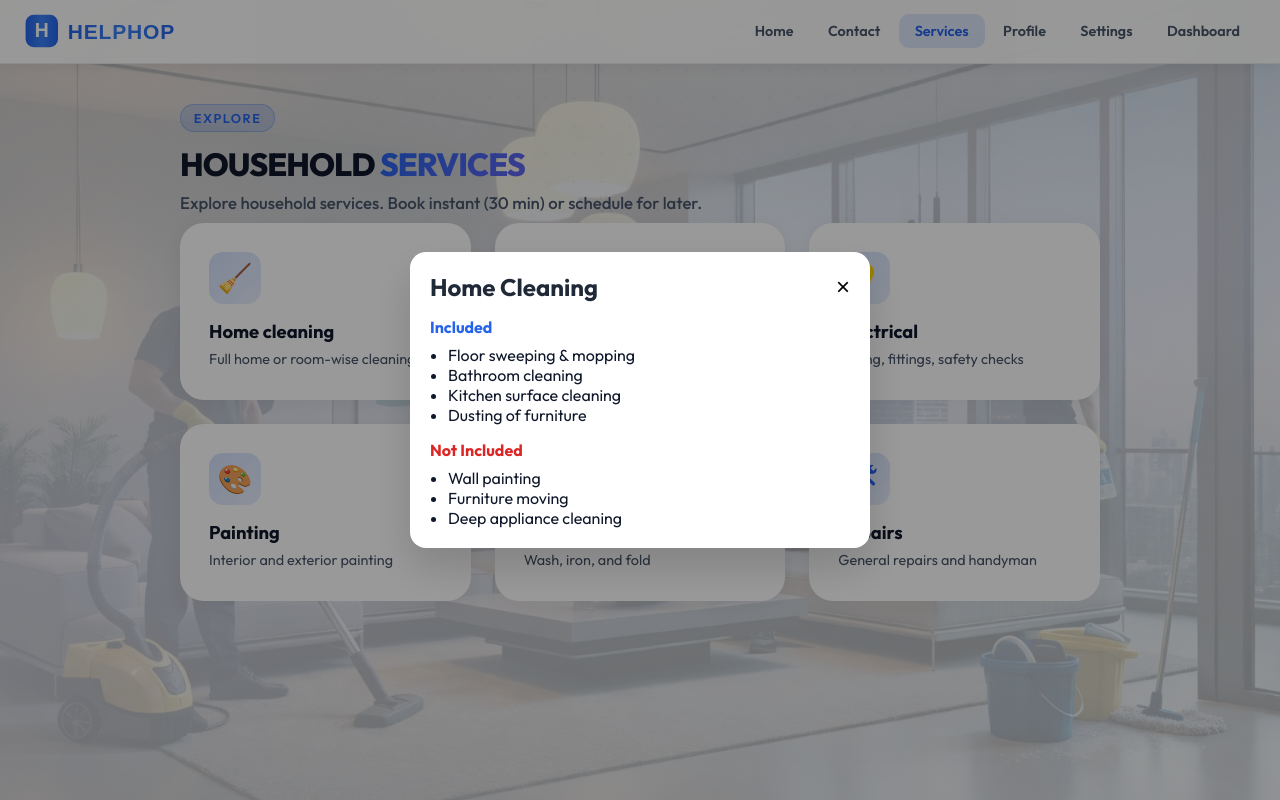
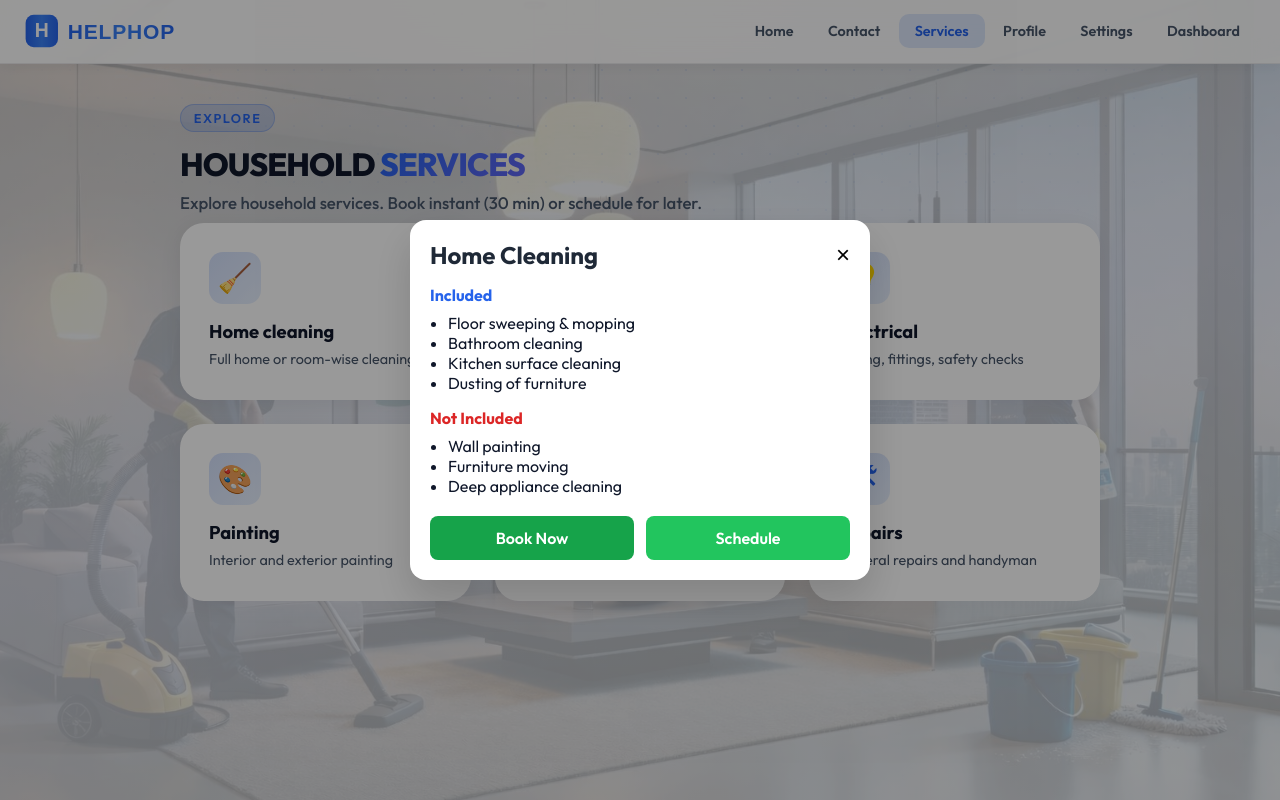
Before and after one commit to AnushkaSharma3105/HelpHop, a Django app: page /customer-services/ in a window 1280 px wide, after a click that opens the changed part. Run offline with Django 5.2, Linux system fonts and the light colour scheme.

Commit message:
book pages

```diff
--- a/project/helphop/static/helphop/css/card.css
+++ b/project/helphop/static/helphop/css/card.css
@@ -63,3 +63,35 @@
     opacity: 1;
   }
 }
+
+
+.modal-actions {
+  display: flex;
+  gap: 12px;
+  margin-top: 20px;
+}
+
+.action-btn {
+  flex: 1;
+  text-align: center;
+  padding: 12px 0;
+  border-radius: 8px;
+  font-weight: 600;
+  text-decoration: none;
+  transition: background 0.2s ease, transform 0.1s ease;
+}
+
+.book-btn {
+  background-color: #16a34a; /* green */
+  color: #fff;
+}
+
+.schedule-btn {
+  background-color: #22c55e; /* lighter green */
+  color: #fff;
+}
+
+.action-btn:hover {
+  transform: translateY(-1px);
+  filter: brightness(0.95);
+}
--- a/project/helphop/urls.py
+++ b/project/helphop/urls.py
@@ -14,4 +14,7 @@ urlpatterns = [
     path("verify/", verify_view, name="verify"),
     path("login/", login_view, name="login"),
     path("logout/", logout_view, name="logout"),
+    path("book-now/", views.book_now, name="book_now"),
+    path("schedule/", views.schedule, name="schedule"),
+
 ]
--- a/project/helphop/views.py
+++ b/project/helphop/views.py
@@ -161,3 +161,13 @@ def customer_services(request):
 # dashboard
 def customer_dashboard(request):
     return render(request, 'helphop/customer_dashboard.html')
+
+
+# book now
+def book_now(request):
+    return render(request, 'helphop/book_now.html')
+
+
+# schedule
+def schedule(request):
+    return render(request, 'helphop/schedule.html')
--- a/project/templates/helphop/customer_services.html
+++ b/project/templates/helphop/customer_services.html
@@ -1,6 +1,7 @@
 {% load static %}
 <!DOCTYPE html>
 <html lang="en">
+
 <head>
     <meta charset="UTF-8">
     <meta name="viewport" content="width=device-width, initial-scale=1.0">
@@ -9,6 +10,7 @@
     <link rel="stylesheet" href="{% static 'helphop/css/customer_pages.css' %}">
     <link rel="stylesheet" href="{% static 'helphop/css/card.css' %}">
 </head>
+
 <body class="customer-pages-page customer-services-page">
     <div class="page-bg">
         <div class="page-bg-gradient"></div>
@@ -46,43 +48,37 @@
         <!-- service grid -->
         <div class="services-grid">
 
-            <a href="javascript:void(0)" class="service-tile"
-                onclick="openModal('homeCleaningModal')">
+            <a href="javascript:void(0)" class="service-tile" onclick="openModal('homeCleaningModal')">
                 <span class="service-tile-icon-wrap"><span class="service-tile-icon">🧹</span></span>
                 <h3>Home cleaning</h3>
                 <p>Full home or room-wise cleaning</p>
             </a>
 
-            <a href="javascript:void(0)" class="service-tile"
-                onclick="openModal('plumbingModal')">
+            <a href="javascript:void(0)" class="service-tile" onclick="openModal('plumbingModal')">
                 <span class="service-tile-icon-wrap"><span class="service-tile-icon">🔧</span></span>
                 <h3>Plumbing</h3>
                 <p>Fixes, installations, maintenance</p>
             </a>
 
-            <a href="javascript:void(0)" class="service-tile"
-                onclick="openModal('electricalModal')">
+            <a href="javascript:void(0)" class="service-tile" onclick="openModal('electricalModal')">
                 <span class="service-tile-icon-wrap"><span class="service-tile-icon">💡</span></span>
                 <h3>Electrical</h3>
                 <p>Wiring, fittings, safety checks</p>
             </a>
 
-            <a href="javascript:void(0)" class="service-tile"
-                onclick="openModal('paintingModal')">
+            <a href="javascript:void(0)" class="service-tile" onclick="openModal('paintingModal')">
                 <span class="service-tile-icon-wrap"><span class="service-tile-icon">🎨</span></span>
                 <h3>Painting</h3>
                 <p>Interior and exterior painting</p>
             </a>
 
-            <a href="javascript:void(0)" class="service-tile"
-                onclick="openModal('laundryModal')">
+            <a href="javascript:void(0)" class="service-tile" onclick="openModal('laundryModal')">
                 <span class="service-tile-icon-wrap"><span class="service-tile-icon">🧺</span></span>
                 <h3>Laundry</h3>
                 <p>Wash, iron, and fold</p>
             </a>
 
-            <a href="javascript:void(0)" class="service-tile"
-                onclick="openModal('repairsModal')">
+            <a href="javascript:void(0)" class="service-tile" onclick="openModal('repairsModal')">
                 <span class="service-tile-icon-wrap"><span class="service-tile-icon">🛠</span></span>
                 <h3>Repairs</h3>
                 <p>General repairs and handyman</p>
@@ -122,6 +118,13 @@
                         <li>Deep appliance cleaning</li>
                     </ul>
                 </div>
+
+                <div class="modal-actions">
+                    <a href="{% url 'book_now' %}" class="action-btn book-btn">Book Now</a>
+                    <a href="{% url 'schedule' %}" class="action-btn schedule-btn">Schedule</a>
+                </div>
+
+
             </div>
         </div>
     </div>
@@ -149,6 +152,13 @@
                         <li>Bathroom renovation</li>
                     </ul>
                 </div>
+
+                <div class="modal-actions">
+                    <a href="{% url 'book_now' %}" class="action-btn book-btn">Book Now</a>
+                    <a href="{% url 'schedule' %}" class="action-btn schedule-btn">Schedule</a>
+                </div>
+
+
             </div>
         </div>
     </div>
@@ -176,6 +186,13 @@
                         <li>Industrial electrical work</li>
                     </ul>
                 </div>
+
+                <div class="modal-actions">
+                    <a href="{% url 'book_now' %}" class="action-btn book-btn">Book Now</a>
+                    <a href="{% url 'schedule' %}" class="action-btn schedule-btn">Schedule</a>
+                </div>
+
+
             </div>
         </div>
     </div>
@@ -204,6 +221,13 @@
                         <li>Furniture painting</li>
                     </ul>
                 </div>
+
+                <div class="modal-actions">
+                    <a href="{% url 'book_now' %}" class="action-btn book-btn">Book Now</a>
+                    <a href="{% url 'schedule' %}" class="action-btn schedule-btn">Schedule</a>
+                </div>
+
+
             </div>
         </div>
     </div>
@@ -232,6 +256,13 @@
                         <li>Shoe & bag cleaning</li>
                     </ul>
                 </div>
+
+                <div class="modal-actions">
+                    <a href="{% url 'book_now' %}" class="action-btn book-btn">Book Now</a>
+                    <a href="{% url 'schedule' %}" class="action-btn schedule-btn">Schedule</a>
+                </div>
+
+
             </div>
         </div>
     </div>
@@ -260,6 +291,13 @@
                         <li>Custom carpentry</li>
                     </ul>
                 </div>
+
+                <div class="modal-actions">
+                    <a href="{% url 'book_now' %}" class="action-btn book-btn">Book Now</a>
+                    <a href="{% url 'schedule' %}" class="action-btn schedule-btn">Schedule</a>
+                </div>
+
+
             </div>
         </div>
     </div>
@@ -268,4 +306,5 @@
 
     <script src="{% static 'helphop/js/card.js' %}"></script>
 </body>
+
 </html>
```
Also changed, not shown: project/templates/helphop/book_now.html (added), project/templates/helphop/schedule.html (added). Lines whose indentation alone changed are shown as unchanged.
